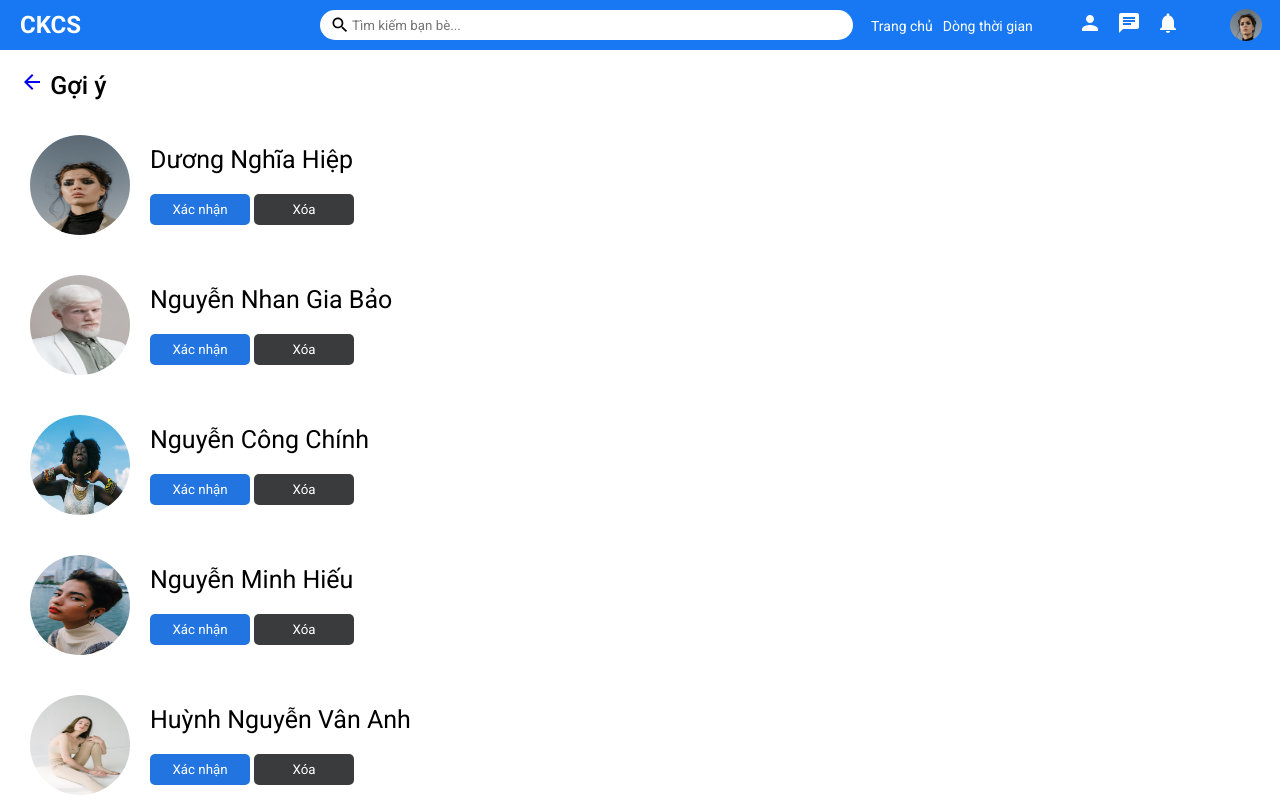
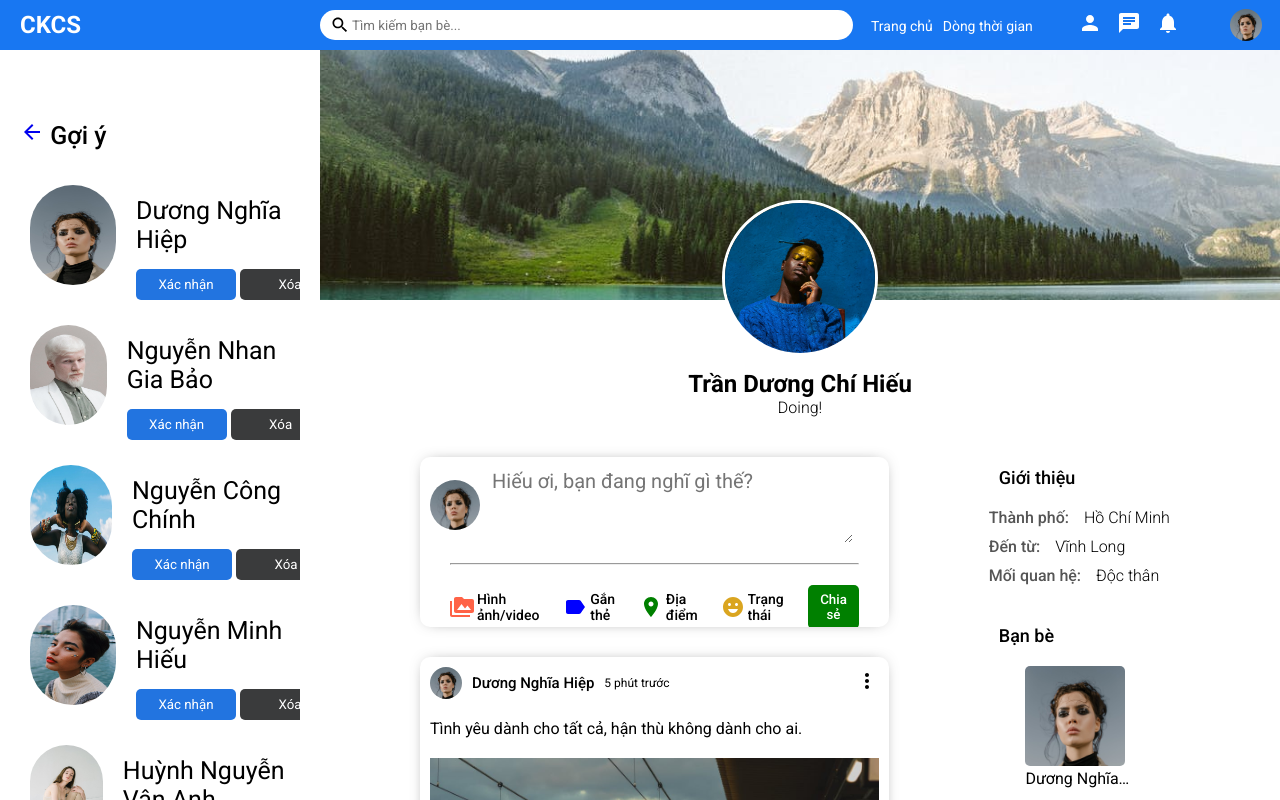
Before and after one commit to hieutran018/social_frontend, a React (Create React App) app: page /friend-suggestion in a window 1280 px wide. Shown: the top 800 px of the page. Built offline with nearby package versions, Linux system fonts and the light colour scheme.

Commit message:
auto play/pause video in watch pages

```diff
--- a/src/components/rightbar/rightbar.css
+++ b/src/components/rightbar/rightbar.css
@@ -32,13 +32,14 @@
 }
 
 .rightbarTitle {
-    margin-bottom: 20px;
+    margin-top: 10px;
     padding-left: 10px;
+    padding-bottom: 10px;
 }
 
 .rightbarFriendList {
 
-    padding: 25px 0px 0px 0px;
+    padding: 0px;
     margin: 0;
     height: 100%;
     overflow-y: scroll;
--- a/src/components/sidebar/Sidebar.jsx
+++ b/src/components/sidebar/Sidebar.jsx
@@ -1,4 +1,4 @@
-import { Link } from 'react-router-dom'
+import { Link } from 'react-router-dom';
 import {
     RssFeed,
     PlayCircleFilledOutlined,
--- a/src/components/sidebar/sidebar.css
+++ b/src/components/sidebar/sidebar.css
@@ -103,8 +103,10 @@
 }
 
 .buttonAction{
-    padding-top: 20px;
+    display: flex;
+    margin-top: 15px;
     margin-left: 10px;
+    margin-right: auto;
 
 }
 
--- a/src/components/video/Video.jsx
+++ b/src/components/video/Video.jsx
@@ -2,7 +2,7 @@ import './video.css';
 import { MoreVert } from "@mui/icons-material";
 import { Users } from "../../data";
 
-import { useState } from "react";
+import { useState, useRef, useEffect } from "react";
 
 
 function Video({ post }) {
@@ -13,6 +13,32 @@ function Video({ post }) {
         setLike(isLiked ? like - 1 : like + 1)
         setIsLiked(!isLiked)
     }
+
+    // const [playing, setPlaying] = useState(false);
+    const videoRef = useRef(null);
+
+    useEffect(() => {
+        let options = {
+            rootMargin: "0px",
+            threshold: [0.25, 0.75]
+        };
+
+        let handlePlay = (entries, observer) => {
+            entries.forEach((entry) => {
+                if (entry.isIntersecting) {
+                    videoRef.current.play();
+                } else {
+                    videoRef.current.pause();
+                }
+            });
+        };
+
+        let observer = new IntersectionObserver(handlePlay, options);
+
+        observer.observe(videoRef.current);
+    });
+
+
     return (
         <>
             <div className="post">
@@ -35,7 +61,7 @@ function Video({ post }) {
                     </div>
                     <div className="postCenter">
                         <span className="postText">{post?.desc}</span>
-                        <video className="srcVideo" src="http://webcoban.vn/file/bunny.mp4" controls></video>
+                        <video loop ref={videoRef} className="srcVideo" src="http://webcoban.vn/file/bunny.mp4" controls></video>
                     </div>
                     <div className="postBottom">
                         <div className="postBottomLeft">
--- a/src/pages/friendsuggestion/FriendSuggestion.jsx
+++ b/src/pages/friendsuggestion/FriendSuggestion.jsx
@@ -1,6 +1,7 @@
 import './friendsuggestion.css';
 import Topbar from "../../components/topbar/Topbar";
 import Sidebar from '../../components/sidebar/Sidebar';
+import ViewProfile from '../viewprofile/ViewProfile';
 
 
 function FriendSuggestion() {
@@ -11,7 +12,7 @@ function FriendSuggestion() {
             </div>
             <div className="friendsuggestionContainer">
                 <Sidebar />
-
+                <ViewProfile />
             </div>
         </>
     );
--- a/src/pages/friendsuggestion/friendsuggestion.css
+++ b/src/pages/friendsuggestion/friendsuggestion.css
@@ -2,4 +2,5 @@
     display: flex;
     width: 100%;
     margin: 0;
+    overflow-y: auto !important;
 }
--- /dev/null
+++ b/src/pages/viewprofile/ViewProfile.jsx
@@ -0,0 +1,42 @@
+import './viewprofile.css';
+import Feed from '../../components/feed/Feed';
+import Rightbar from '../../components/rightbar/Rightbar';
+
+
+function ViewProfile() {
+    return (
+        <>
+            <div className="viewProfileContainer">
+                <div className="profile">
+                    {/* <Sidebar /> */}
+                    <div className="profileRight">
+                        <div className="profileRightTop">
+                            <div className="profileCover">
+                                <img
+                                    className="profileCoverImg"
+                                    src="assets/post/3.jpeg"
+                                    alt=""
+                                />
+                                <img
+                                    className="profileUserImg"
+                                    src="assets/person/7.jpeg"
+                                    alt=""
+                                />
+                            </div>
+                            <div className="profileInfo">
+                                <h4 className="profileInfoName">Trần Dương Chí Hiếu</h4>
+                                <span className="profileInfoDesc">Doing!</span>
+                            </div>
+                        </div>
+                        <div className="profileRightBottom">
+                            <Feed />
+                            <Rightbar profile />
+                        </div>
+                    </div>
+                </div>
+            </div>
+        </>
+    );
+}
+
+export default ViewProfile;
--- /dev/null
+++ b/src/pages/viewprofile/viewprofile.css
@@ -0,0 +1,58 @@
+.profile {
+    display: flex;
+    flex: 6.5;
+}
+
+.profileRight {
+    flex: 9;
+}
+
+.profileCover {
+    height: 320px;
+    position: relative;
+}
+
+.profileCoverImg {
+    width: 100%;
+    height: 250px;
+    object-fit: cover;
+}
+
+.profileUserImg {
+    width: 150px;
+    height: 150px;
+    border-radius: 50%;
+    object-fit: cover;
+    position: absolute;
+    left: 0;
+    right: 0;
+    margin: auto;
+    top: 150px;
+    border: 3px solid white;
+}
+
+.profileInfo {
+    display: flex;
+    flex-direction: column;
+    align-items: center;
+    justify-content: center;
+}
+
+.profileInfoName {
+    font-size: 24px;
+}
+
+.profileInfoDesc {
+    font-weight: 300;
+    padding-bottom: 20px;
+}
+
+.profileRightBottom {
+    display: flex;
+    width: 95%;
+}
+
+.viewProfileContainer {
+    flex: 6;
+    overflow-y: auto;
+}
```
Also changed, not shown: 1 other file (tests, documents, lock files or other folders).
